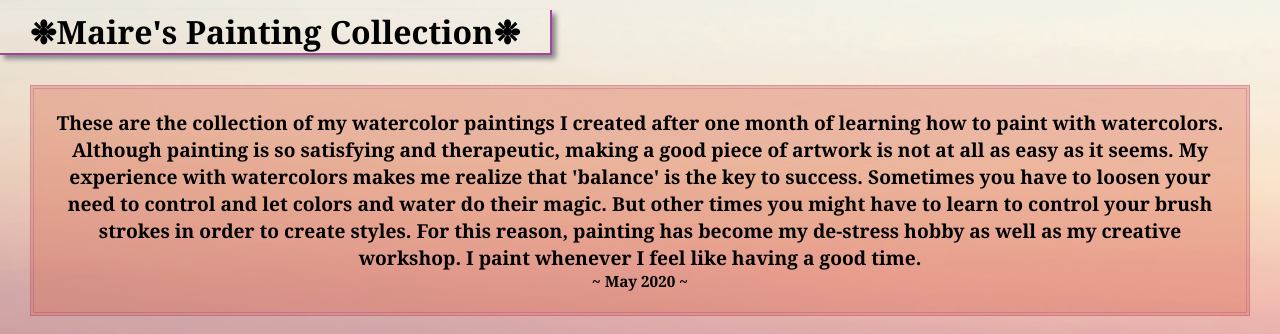
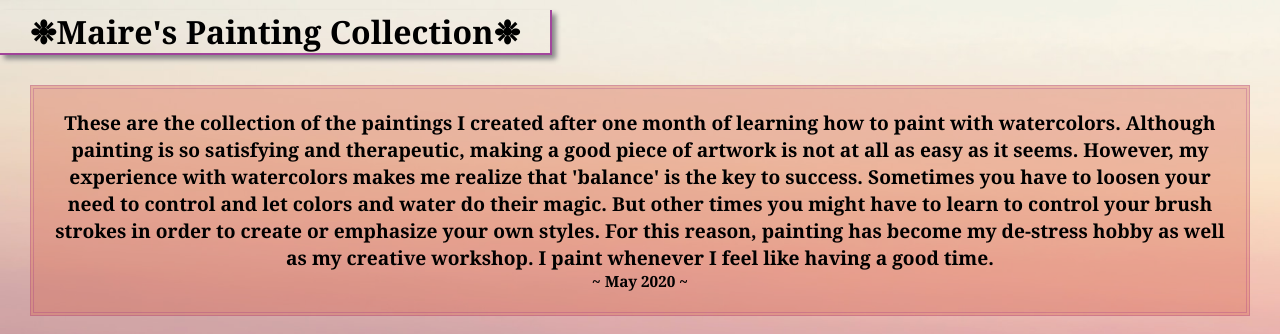
Before and after one commit to mareerray/My-Painting-collection, a plain HTML site: page index.html in a window 1280 px wide. Shown: the top 334 px of the page. Drawn offline with Linux system fonts and the light colour scheme.

Commit message:
Update index.html

```diff
--- a/index.html
+++ b/index.html
@@ -9,11 +9,11 @@
 <body>
     <h1>❉Maire's Painting Collection❉</h1>
     <div id="box-1">
-    <h2>These are the collection of my watercolor paintings I created after one month of learning how to paint with watercolors.
+    <h2>These are the collection of the paintings I created after one month of learning how to paint with watercolors.
         Although painting is so satisfying and therapeutic, making a good piece of artwork is not at all as easy as it seems.
-        My experience with watercolors makes me realize that 'balance' is the key to success.
+        However, my experience with watercolors makes me realize that 'balance' is the key to success.
         Sometimes you have to loosen your need to control and let colors and water do their magic.
-        But other times you might have to learn to control your brush strokes in order to create styles.
+        But other times you might have to learn to control your brush strokes in order to create or emphasize your own styles.
         For this reason, painting has become my de-stress hobby as well as my creative workshop. I paint whenever I feel like having a good time.
     <h3>~ May 2020 ~</h3>
     </div>
```
